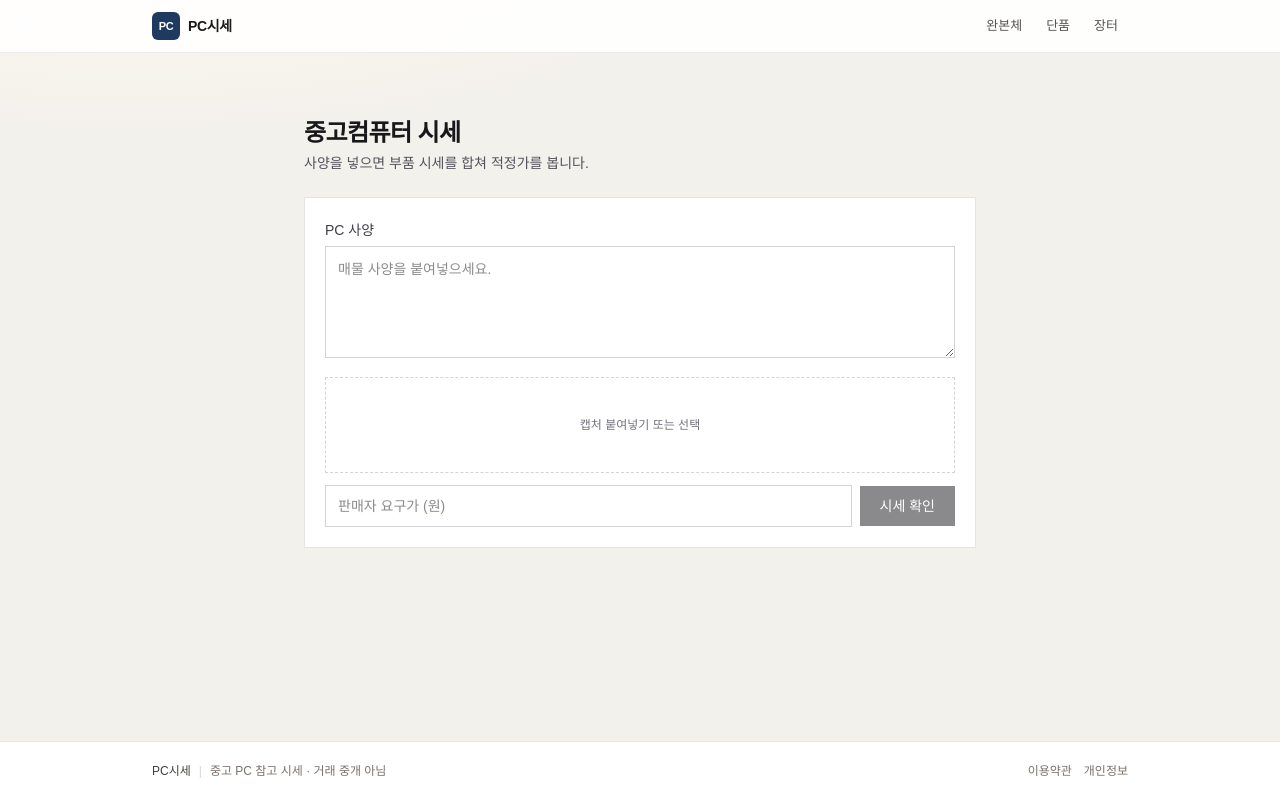
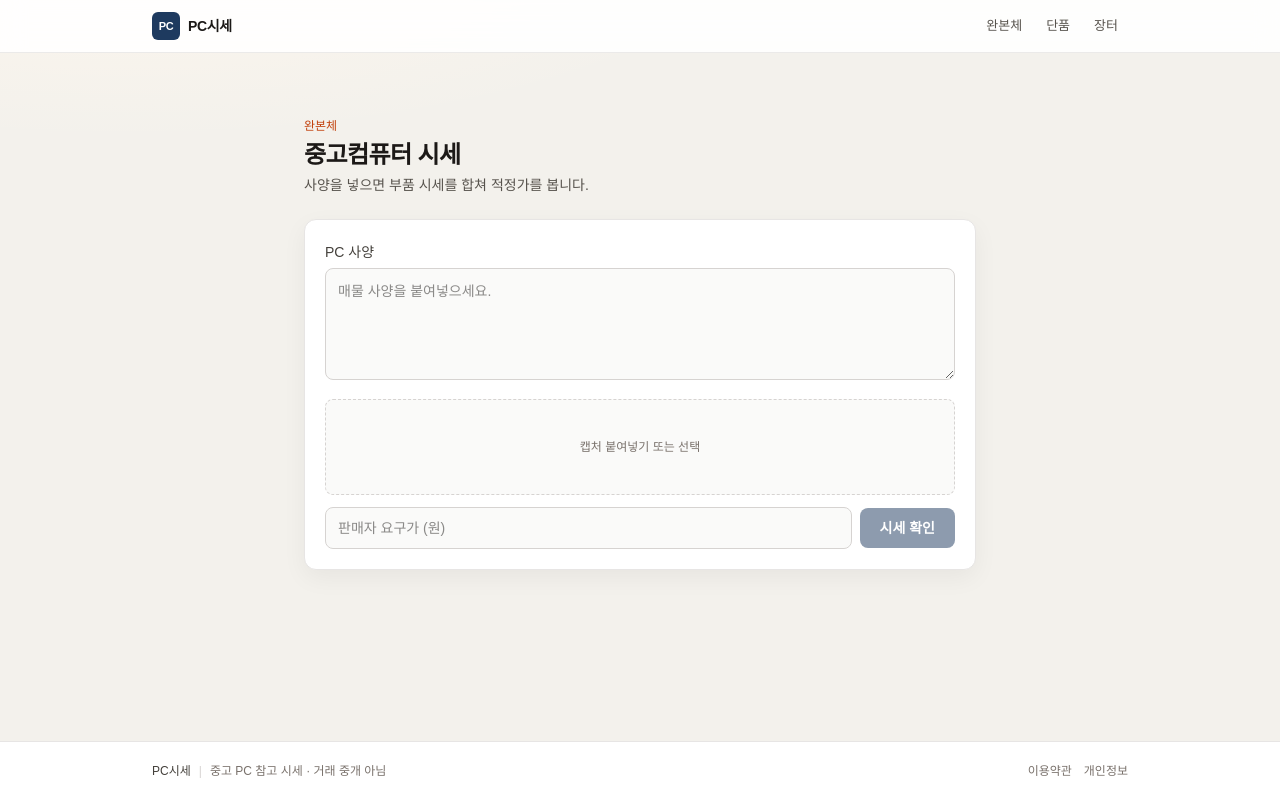
Before and after one commit to active06119-cpu/usedpcprice, a Next.js app: page /calculator in a window 1280 px wide. Built offline with nearby package versions, Linux system fonts and the light colour scheme.

Commit message:
design: calculator cards match home

```diff
--- a/src/app/calculator/page.tsx
+++ b/src/app/calculator/page.tsx
@@ -30,10 +30,10 @@ const krw = (n: number | null | undefined) =>
   typeof n === "number" ? `₩${n.toLocaleString("ko-KR")}` : "—";
 
 const verdictStyle: Record<string, string> = {
-  CHEAP: "bg-blue-50 text-blue-700 border-blue-200",
-  FAIR: "bg-emerald-50 text-emerald-700 border-emerald-200",
-  OVERPRICED: "bg-amber-50 text-amber-700 border-amber-200",
-  WAY_OVERPRICED: "bg-red-50 text-red-700 border-red-200",
+  CHEAP: "bg-blue-50 text-blue-800 border-blue-200",
+  FAIR: "bg-emerald-50 text-emerald-800 border-emerald-200",
+  OVERPRICED: "bg-amber-50 text-amber-800 border-amber-200",
+  WAY_OVERPRICED: "bg-red-50 text-red-800 border-red-200",
 };
 
 function sampleLabel(p: Priced) {
@@ -94,22 +94,24 @@ export default function CalculatorPage() {
 
   return (
     <main className="mx-auto w-full max-w-2xl py-6 sm:py-10">
-      <h1 className="text-xl font-bold tracking-tight text-zinc-900 sm:text-2xl">중고컴퓨터 시세</h1>
-      <p className="mt-1 text-sm text-zinc-600">사양을 넣으면 부품 시세를 합쳐 적정가를 봅니다.</p>
+      <p className="text-[12px] font-medium text-[#c2410c]">완본체</p>
+      <h1 className="mt-1 text-xl font-bold tracking-tight text-stone-900 sm:text-2xl">중고컴퓨터 시세</h1>
+      <p className="mt-1 text-sm text-stone-600">사양을 넣으면 부품 시세를 합쳐 적정가를 봅니다.</p>
 
-      <div className="mt-5 border border-zinc-200 bg-white p-3 sm:mt-6 sm:p-5">
-        <label className="text-sm font-medium text-zinc-700">PC 사양</label>
+      <div className="mt-5 overflow-hidden rounded-xl border border-stone-200 bg-white shadow-[0_8px_24px_rgba(28,25,23,0.05)] sm:mt-6">
+        <div className="p-3 sm:p-5">
+          <label className="text-sm font-medium text-stone-700">PC 사양</label>
           <textarea
-          className="mt-1 h-28 w-full border border-zinc-300 p-3 text-base outline-none focus:border-zinc-500 sm:text-sm"
+            className="mt-1 h-28 w-full rounded-lg border border-stone-300 bg-stone-50 p-3 text-base outline-none focus:border-[#1e3a5f] focus:bg-white sm:text-sm"
             placeholder={"매물 사양을 붙여넣으세요."}
             value={text}
             onChange={(e) => setText(e.target.value)}
             onPaste={onPaste}
           />
-        <label className="mt-3 flex h-20 cursor-pointer items-center justify-center border border-dashed border-zinc-300 text-xs text-zinc-500 sm:h-24">
+          <label className="mt-3 flex h-20 cursor-pointer items-center justify-center rounded-lg border border-dashed border-stone-300 bg-stone-50 text-xs text-stone-500 sm:h-24">
             {image ? (
               // eslint-disable-next-line @next/next/no-img-element
-            <img src={image} alt="캡처" className="max-h-16 sm:max-h-20" />
+              <img src={image} alt="캡처" className="max-h-16 rounded sm:max-h-20" />
             ) : (
               <span>캡처 붙여넣기 또는 선택</span>
             )}
@@ -121,62 +123,63 @@ export default function CalculatorPage() {
               onChange={(e) => setAsking(e.target.value)}
               inputMode="numeric"
               placeholder="판매자 요구가 (원)"
-            className="w-full border border-zinc-300 px-3 py-2.5 text-base outline-none focus:border-zinc-500 sm:flex-1 sm:text-sm"
+              className="w-full rounded-lg border border-stone-300 bg-stone-50 px-3 py-2.5 text-base outline-none focus:border-[#1e3a5f] focus:bg-white sm:flex-1 sm:text-sm"
             />
-          <button type="button" onClick={check} disabled={loading || (!text.trim() && !image)} className="w-full bg-zinc-900 px-5 py-2.5 text-sm font-medium text-white disabled:opacity-50 sm:w-auto">
+            <button type="button" onClick={check} disabled={loading || (!text.trim() && !image)} className="w-full rounded-lg bg-[#1e3a5f] px-5 py-2.5 text-sm font-semibold text-white hover:bg-[#16304f] disabled:opacity-50 sm:w-auto">
               {loading ? "확인 중..." : "시세 확인"}
             </button>
           </div>
         </div>
+      </div>
 
-      {message ? <p className="mt-4 border border-zinc-200 bg-zinc-50 px-4 py-3 text-sm text-zinc-700">{message}</p> : null}
+      {message ? <p className="mt-4 rounded-xl border border-stone-200 bg-white px-4 py-3 text-sm text-stone-700">{message}</p> : null}
 
       {result?.ok ? (
-        <div className="mt-5 border border-zinc-200 bg-white p-3 sm:mt-6 sm:p-5">
-          <div className="border-b border-zinc-100 pb-4">
+        <div className="mt-5 overflow-hidden rounded-xl border border-stone-200 bg-white shadow-[0_8px_24px_rgba(28,25,23,0.05)] sm:mt-6">
+          <div className="border-b border-stone-100 p-4 sm:p-5">
             {result.verdict ? (
-              <span className={`inline-flex border px-3 py-1 text-sm font-bold ${verdictStyle[result.verdict] ?? ""}`}>
+              <span className={`inline-flex rounded-md border px-3 py-1 text-sm font-bold ${verdictStyle[result.verdict] ?? ""}`}>
                 {result.verdictKo}
               </span>
             ) : null}
             {result.cached ? (
-              <p className="mt-2 text-[11px] text-zinc-400">같은 글의 저장 결과를 다시 쓰셨습니다.</p>
+              <p className="mt-2 text-[11px] text-stone-400">같은 글의 저장 결과를 다시 쓰셨습니다.</p>
             ) : null}
             <div className="mt-3 grid grid-cols-2 gap-3">
               <div>
-                <div className="text-xs text-zinc-500">적정가</div>
-                <div className="text-xl font-bold text-zinc-900 sm:text-2xl">{krw(result.fairMid)}</div>
+                <div className="text-xs text-stone-500">적정가</div>
+                <div className="text-xl font-bold text-[#1e3a5f] sm:text-2xl">{krw(result.fairMid)}</div>
               </div>
               <div>
-                <div className="text-xs text-zinc-500">요구가</div>
-                <div className="text-xl font-bold text-zinc-500 sm:text-2xl">{krw(result.askingPriceKrw)}</div>
+                <div className="text-xs text-stone-500">요구가</div>
+                <div className="text-xl font-bold text-[#c2410c] sm:text-2xl">{krw(result.askingPriceKrw)}</div>
               </div>
             </div>
-            <div className="mt-2 text-xs text-zinc-400">범위 {krw(result.fairLow)} ~ {krw(result.fairHigh)}</div>
+            <div className="mt-2 text-xs text-stone-400">범위 {krw(result.fairLow)} ~ {krw(result.fairHigh)}</div>
           </div>
 
-          <div className="mt-3 overflow-x-auto">
+          <div className="overflow-x-auto px-4 sm:px-5">
             <table className="w-full min-w-[280px] text-sm">
               <tbody>
                 {result.priced?.map((p, i) => (
-                  <tr key={`${p.name}-${i}`} className="border-b border-zinc-50">
-                    <td className="py-2 pr-3">
-                      <div className="break-keep">{p.name}</div>
-                      <div className="text-[11px] text-zinc-400">{sampleLabel(p)}{p.basis && p.basis !== "고정가" ? ` · ${p.basis}` : ""}</div>
+                  <tr key={`${p.name}-${i}`} className="border-b border-stone-100">
+                    <td className="py-2.5 pr-3">
+                      <div className="break-keep text-stone-800">{p.name}</div>
+                      <div className="text-[11px] text-stone-400">{sampleLabel(p)}{p.basis && p.basis !== "고정가" ? ` · ${p.basis}` : ""}</div>
                     </td>
-                    <td className="py-2 text-right font-medium whitespace-nowrap">{krw(p.mid)}</td>
+                    <td className="py-2.5 text-right font-medium whitespace-nowrap text-stone-900">{krw(p.mid)}</td>
                   </tr>
                 ))}
-                <tr className="border-b border-zinc-50 text-zinc-500">
-                  <td className="py-1.5 pr-3">{hasCase ? "쿨러·기타 잔부품" : "케이스·쿨러 등"}</td>
-                  <td className="py-1.5 text-right whitespace-nowrap">{krw(result.miscAllowance)}</td>
+                <tr className="text-stone-500">
+                  <td className="py-2.5 pr-3">{hasCase ? "쿨러·기타 잔부품" : "케이스·쿨러 등"}</td>
+                  <td className="py-2.5 text-right whitespace-nowrap">{krw(result.miscAllowance)}</td>
                 </tr>
               </tbody>
             </table>
           </div>
 
           {result.unpriced && result.unpriced.length > 0 ? (
-            <div className="mt-4 border border-amber-200 bg-amber-50 p-3">
+            <div className="m-4 rounded-lg border border-amber-200 bg-amber-50 p-3 sm:m-5 sm:mt-4">
               <p className="text-xs font-medium text-amber-800">시세가 없어 합산에서 빼 부품</p>
               <ul className="mt-2 space-y-1 text-xs text-amber-900">
                 {result.unpriced.map((u) => (
@@ -188,11 +191,10 @@ export default function CalculatorPage() {
                   </li>
                 ))}
               </ul>
-              <p className="mt-2 text-[11px] text-amber-700">GPU·CPU는 실매물이 없으면 합에 넣지 않습니다.</p>
             </div>
-          ) : null}
+          ) : <div className="h-4" />}
 
-          <p className="mt-4 text-center text-xs text-zinc-400">추정 시세이며 실제 거래가와 다를 수 있습니다.</p>
+          <p className="px-4 pb-4 text-center text-xs text-stone-400 sm:px-5">추정 시세이며 실제 거래가와 다를 수 있습니다.</p>
         </div>
       ) : null}
     </main>
```
Lines whose indentation alone changed are shown as unchanged.
